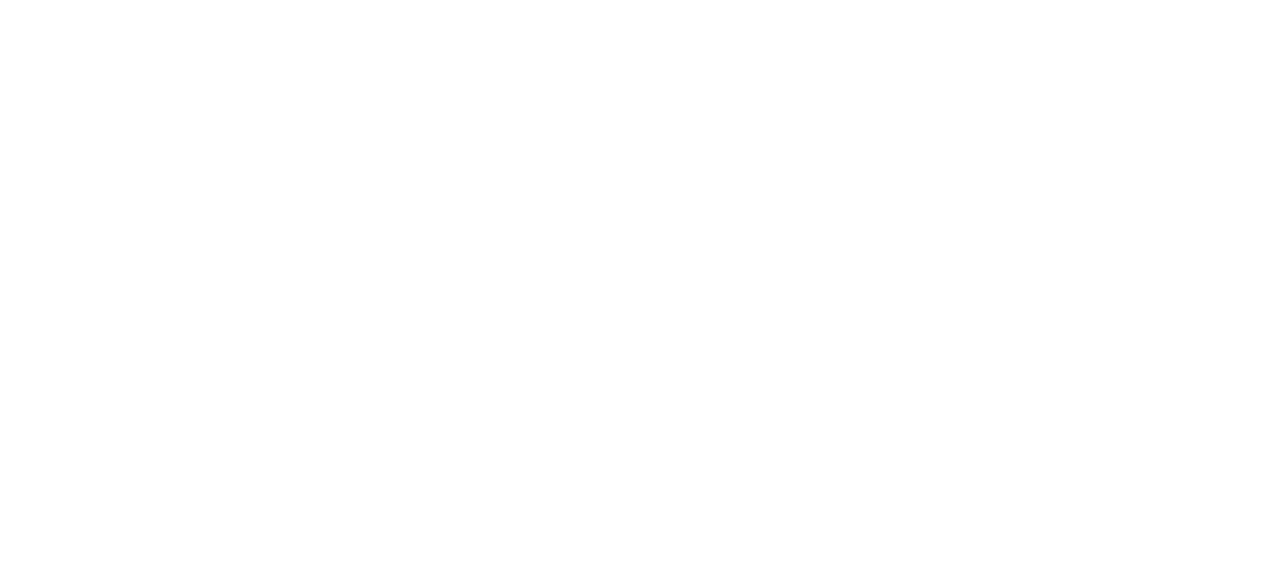
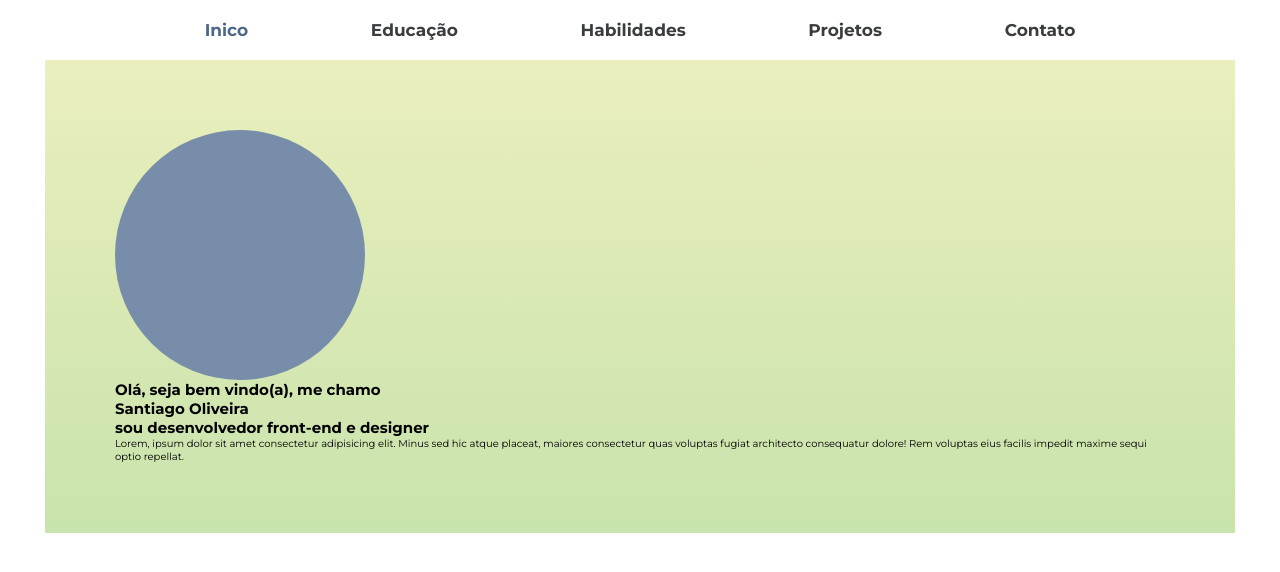
Before and after one commit to Santiigas/meuportifolio, a plain HTML site: page meuportifolio.html in a window 1280 px wide. Drawn offline with nearby package versions, Linux system fonts and the light colour scheme.

Commit message:
Base
Criação da estrutura

```diff
--- a/meuportifolio.html
+++ b/meuportifolio.html
@@ -6,8 +6,33 @@
     <meta name="viewport" content="width=device-width, initial-scale=1.0">
     <link rel="stylesheet" href="style.css">
     <title>Santiago Oliveira | Portfólio</title>
+
+    <link href='https://unpkg.com/boxicons@2.1.4/css/boxicons.min.css' rel='stylesheet'>
 </head>
 <body>
-
+    <header class="header">
+        <div class="bx bx-menu" id="menu-icon"></div>
+        <nav class="navbarr">
+            <a href="#inicio" class="active">Inico</a>
+            <a href="#educacao">Educação</a>
+            <a href="#habilidades">Habilidades</a>
+            <a href="#projetos">Projetos</a>
+            <a href="#contato">Contato</a>
+        </nav>
+    </header>
+    <section class="sessao1" id="inicio">
+        <div class="inicio">
+            <div class="perfil">
+            </div>
+            <h2>Olá, seja bem vindo(a), me chamo</h2>
+            <h1>Santiago Oliveira</h1>
+            <div class="texto-animado">
+                <h2>sou desenvolvedor front-end e designer</h2>
+            </div>
+            <p>Lorem, ipsum dolor sit amet consectetur adipisicing elit. Minus sed hic
+            atque placeat, maiores consectetur quas voluptas fugiat architecto consequatur
+            dolore! Rem voluptas eius facilis impedit maxime sequi optio repellat.</p>
+        </div>
+    </section>
 </body>
 </html>
--- a/style.css
+++ b/style.css
@@ -1,2 +1,80 @@
 @charset "UTF-8";
 @import url('https://fonts.googleapis.com/css2?family=Montserrat:ital,wght@0,100;0,200;0,300;0,400;0,500;0,600;0,700;0,800;0,900;1,100;1,200;1,300;1,400;1,500;1,600;1,700;1,800;1,900&display=swap');
+
+
+@import url('https://fonts.googleapis.com/css2? family= Montserrat:ital,wght@0,100;0,200;0,300;0,400;0,500;0,600; 0,700;0,800;0,900;1,100;1,200;1,300;1,400;1,500;1,600;1,700;1,800;1,900 & display=swap');
+* {
+    margin: 0;
+    padding: 0;
+    text-decoration: none;
+    border: none;
+    outline: none;
+    font-family: 'Montserrat', sem serifa;
+    /*height: 100%;*/
+}
+
+:root{
+    --primeira-cor:#ffffff;
+    --segunda-cor-texto:#393d3f;
+    --terceira-cor:#778da9;
+    --quarta-cor: #4e6787;
+}
+
+html{
+    font-size: 62.5%;
+    overflow-x: hidden;
+}
+
+body{
+    background: var(--primeira-cor);
+}
+
+.header{
+    top: 0;
+    left: 0;
+    padding: 2rem 9%;
+    display: flex;
+    justify-content: space-around;
+    align-items: center;
+    z-index: 100px;
+}
+
+.navbarr > a{
+    font-size: 1.7rem;
+    color: var(--segunda-cor-texto);
+    font-weight: 700;
+    margin: 60px;
+    transition: .3s;
+    cursor: pointer;
+}
+
+.navbarr > a:hover,
+.navbarr > a.active{
+    color: var(--quarta-cor);
+}
+
+#menu-icon{
+    font-size: 3.6rem;
+    color: var(--segunda-cor-texto);
+    cursor: pointer;
+    display: none;
+}
+
+.sessao1{
+    background-image: linear-gradient(180deg, #EAEFBD, #C9E3AC );
+    min-width: 320px;
+    max-width: 1050px;
+    padding: 70px;
+    margin: auto;
+    display: flex;
+    flex-direction: row;
+    justify-content: center;
+    align-items: center;
+}
+
+.perfil{
+    height: 250px;
+    width: 250px;
+    border-radius: 150px;
+    background-color: #778da9;
+}
```
